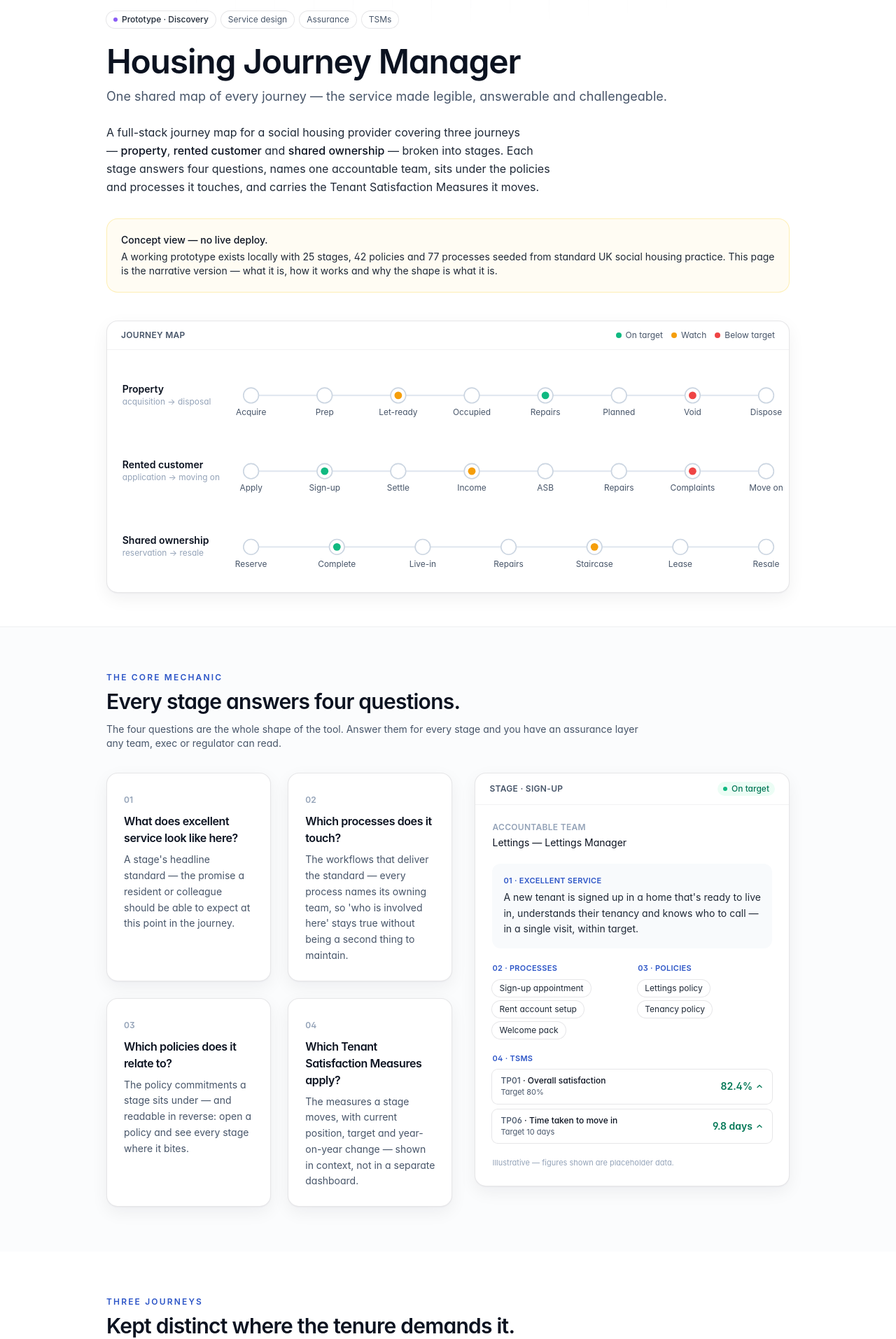
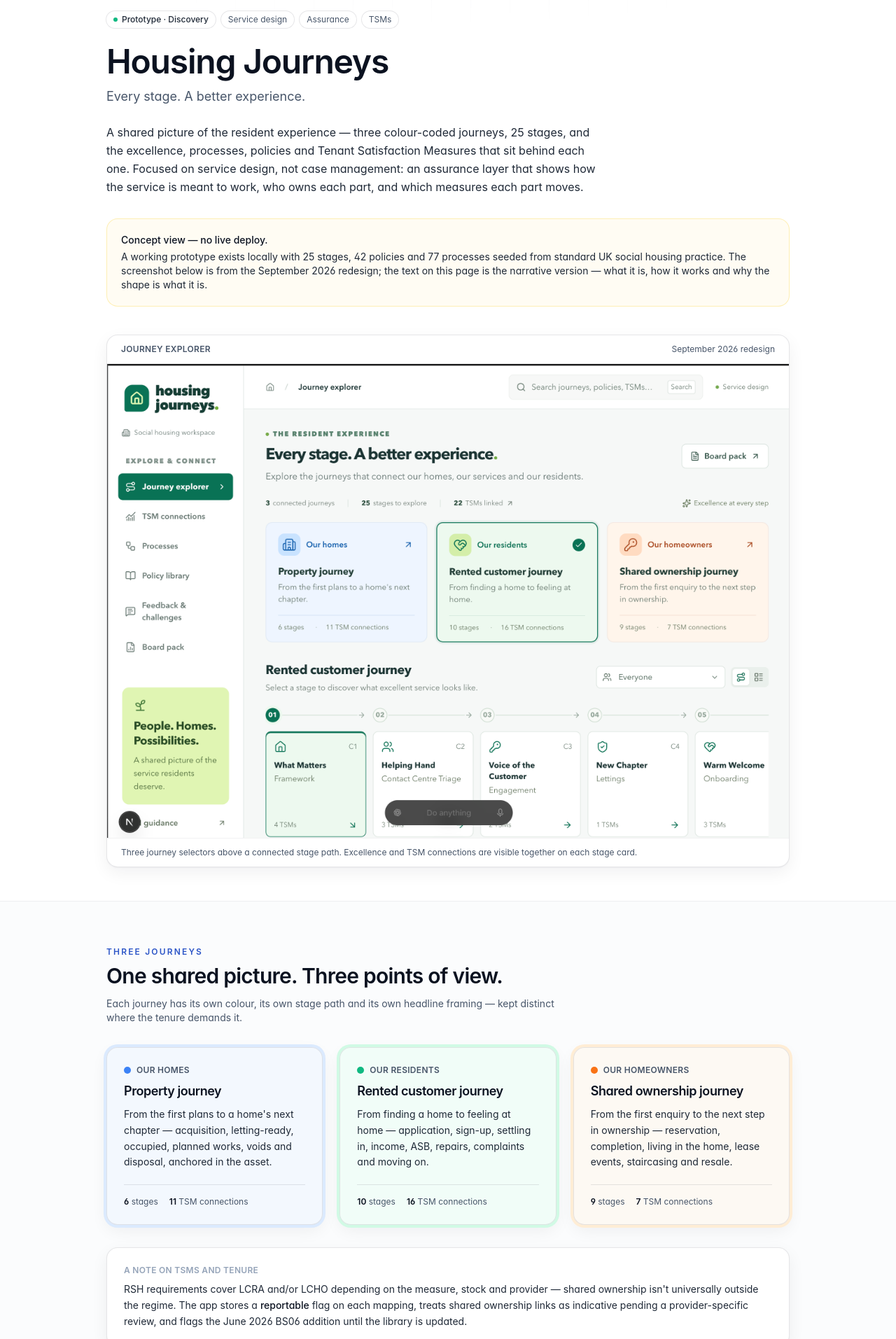
Before and after one commit to thealtjourney/innovation-hub, a Next.js app: page /apps/journey-manager in a window 1280 px wide. Shown: the part 180-2093 px from the top of the page at 70% size. Built offline with nearby package versions, Linux system fonts and the light colour scheme; a web font is replaced by a local one.

Commit message:
Refresh Housing Journeys tile and concept page with real screenshot and Sept 2026 redesign content

```diff
--- a/app/apps/journey-manager/page.tsx
+++ b/app/apps/journey-manager/page.tsx
@@ -3,23 +3,41 @@ import type { Metadata } from "next";
 import { SiteHeader, SiteFooter } from "@/components/SiteChrome";
 
 export const metadata: Metadata = {
-  title: "Housing Journey Manager — Innovation Hub",
+  title: "Housing Journeys — Innovation Hub",
   description:
-    "A full-stack journey map for a social housing provider — an overview and assurance layer showing how the service is meant to work, who owns it, and whether the measures are being hit.",
+    "A shared picture of the resident experience — three colour-coded journeys, 25 stages, and the excellence, processes, policies and Tenant Satisfaction Measures that sit behind each one.",
 };
 
 const journeys = [
   {
-    name: "Property",
-    body: "The asset's life — from acquisition and letting-ready through repairs, planned works and voids to disposal. Anchored in the property, not the tenancy.",
+    heading: "Our homes",
+    name: "Property journey",
+    body: "From the first plans to a home's next chapter — acquisition, letting-ready, occupied, planned works, voids and disposal, anchored in the asset.",
+    dot: "bg-blue-500",
+    ring: "ring-blue-100",
+    tint: "bg-blue-50/60",
+    stages: 6,
+    tsms: 11,
   },
   {
-    name: "Rented customer",
-    body: "The rented household's experience — from application and letting, through the tenancy, income management, ASB, complaints and moving on.",
+    heading: "Our residents",
+    name: "Rented customer journey",
+    body: "From finding a home to feeling at home — application, sign-up, settling in, income, ASB, repairs, complaints and moving on.",
+    dot: "bg-emerald-500",
+    ring: "ring-emerald-100",
+    tint: "bg-emerald-50/60",
+    stages: 10,
+    tsms: 16,
   },
   {
-    name: "Shared ownership",
-    body: "The shared owner's journey — from reservation and staircasing through repairs responsibilities, lease events and resale, kept distinct where the tenure demands it.",
+    heading: "Our homeowners",
+    name: "Shared ownership journey",
+    body: "From the first enquiry to the next step in ownership — reservation, completion, living in the home, lease events, staircasing and resale.",
+    dot: "bg-orange-500",
+    ring: "ring-orange-100",
+    tint: "bg-orange-50/60",
+    stages: 9,
+    tsms: 7,
   },
 ];
 
@@ -27,7 +45,7 @@ const questions = [
   { n: "01", q: "What does excellent service look like here?", b: "A stage's headline standard — the promise a resident or colleague should be able to expect at this point in the journey." },
   { n: "02", q: "Which processes does it touch?", b: "The workflows that deliver the standard — every process names its owning team, so 'who is involved here' stays true without being a second thing to maintain." },
   { n: "03", q: "Which policies does it relate to?", b: "The policy commitments a stage sits under — and readable in reverse: open a policy and see every stage where it bites." },
-  { n: "04", q: "Which Tenant Satisfaction Measures apply?", b: "The measures a stage moves, with current position, target and year-on-year change — shown in context, not in a separate dashboard." },
+  { n: "04", q: "Which Tenant Satisfaction Measures apply?", b: "The measures a stage influences, with current position, target and year-on-year change — shown in context, not in a separate dashboard." },
 ];
 
 const lenses = [
@@ -42,8 +60,15 @@ const lenses = [
 
 const isnts = [
   { t: "Not a system of record", b: "It holds no case data — no tenants, no repairs jobs, no ASB cases. Those live in the tools already built for them. This describes how the service is meant to work, not what happened to a particular household." },
-  { t: "Not a performance dashboard", b: "Figures appear next to the standards they measure, not in a table of their own. The point is the map with numbers on it, not the numbers with a map somewhere else." },
+  { t: "Not a performance dashboard", b: "Figures appear next to the standards they measure, not in a table of their own. A green stage badge shows influence and ambition — it isn't evidence that every standard at that stage is being met." },
   { t: "Not a locked-down document", b: "Any reader can flag a stage as 'this isn't what actually happens' — no sign-in. The people best placed to spot a wrong map are the least likely to hold an admin password." },
+];
+
+const redesign = [
+  { t: "Colour-coded journeys", b: "Property blue, rented customer green, shared ownership orange — one shared identity carried across selectors, stage paths, list views and detail." },
+  { t: "Direct linking", b: "Any journey or stage can be reached via URL (e.g. /map?journey=customer&stage=C4). Direct links reveal their target even when a saved role preference would normally filter that stage out." },
+  { t: "Explorer as the front door", b: "The home page now opens the journey explorer — three journey cards, a connected stage path and a list view. Excellence and TSM connections are visible together." },
+  { t: "BS06 flagged in coverage", b: "RSH added BS06 electrical safety checks in June 2026. The coverage page flags its absence in the library until it's added — rather than pretending the requirement doesn't exist." },
 ];
 
 export default function Page() {
@@ -66,7 +91,7 @@ export default function Page() {
 
           <div className="mt-6 flex flex-wrap items-center gap-2 text-xs">
             <span className="inline-flex items-center gap-1.5 rounded-full bg-white px-2.5 py-1 font-medium text-ink-700 ring-1 ring-ink-900/10">
-              <span className="h-1.5 w-1.5 rounded-full bg-violet-500" />
+              <span className="h-1.5 w-1.5 rounded-full bg-emerald-500" />
               Prototype · Discovery
             </span>
             <span className="rounded-full bg-white px-2.5 py-1 text-ink-500 ring-1 ring-ink-900/10">Service design</span>
@@ -75,20 +100,19 @@ export default function Page() {
           </div>
 
           <h1 className="mt-6 text-balance text-4xl font-semibold tracking-tight text-ink-900 md:text-5xl">
-            Housing Journey Manager
+            Housing Journeys
           </h1>
           <p className="mt-3 text-lg text-ink-500">
-            One shared map of every journey — the service made legible,
-            answerable and challengeable.
+            Every stage. A better experience.
           </p>
 
           <p className="mt-6 max-w-3xl text-balance text-base leading-relaxed text-ink-700">
-            A full-stack journey map for a social housing provider covering
-            three journeys — <span className="font-medium text-ink-900">property</span>,{" "}
-            <span className="font-medium text-ink-900">rented customer</span> and{" "}
-            <span className="font-medium text-ink-900">shared ownership</span> — broken into stages. Each stage answers four questions,
-            names one accountable team, sits under the policies and processes it
-            touches, and carries the Tenant Satisfaction Measures it moves.
+            A shared picture of the resident experience — three colour-coded
+            journeys, 25 stages, and the excellence, processes, policies and
+            Tenant Satisfaction Measures that sit behind each one. Focused on
+            service design, not case management: an assurance layer that shows
+            how the service is meant to work, who owns each part, and which
+            measures each part moves.
           </p>
 
           <div className="mt-8 rounded-2xl border border-amber-200/60 bg-amber-50/60 p-5 text-sm text-ink-700">
@@ -96,72 +120,89 @@ export default function Page() {
             <p className="mt-1">
               A working prototype exists locally with 25 stages, 42 policies
               and 77 processes seeded from standard UK social housing practice.
-              This page is the narrative version — what it is, how it works and
-              why the shape is what it is.
+              The screenshot below is from the September 2026 redesign; the
+              text on this page is the narrative version — what it is, how it
+              works and why the shape is what it is.
             </p>
           </div>
 
-          {/* Journey map illustration */}
+          {/* Journey explorer screenshot */}
           <figure className="mt-10 overflow-hidden rounded-2xl border border-ink-900/10 bg-white shadow-soft">
             <div className="flex items-center justify-between border-b border-ink-900/5 px-5 py-3 text-xs">
-              <span className="font-semibold uppercase tracking-wide text-ink-500">Journey map</span>
-              <span className="flex items-center gap-3 text-ink-500">
-                <span className="flex items-center gap-1.5"><span className="h-2 w-2 rounded-full bg-emerald-500" />On target</span>
-                <span className="flex items-center gap-1.5"><span className="h-2 w-2 rounded-full bg-amber-500" />Watch</span>
-                <span className="flex items-center gap-1.5"><span className="h-2 w-2 rounded-full bg-red-500" />Below target</span>
-              </span>
+              <span className="font-semibold uppercase tracking-wide text-ink-500">Journey explorer</span>
+              <span className="text-ink-500">September 2026 redesign</span>
             </div>
-            <svg viewBox="0 0 900 320" className="w-full" role="img" aria-label="Illustration of three parallel journey tracks with stages and RAG statuses">
-              <defs>
-                <linearGradient id="jm-track" x1="0" x2="1">
-                  <stop offset="0%" stopColor="#F1F5F9" />
-                  <stop offset="100%" stopColor="#F8FAFC" />
-                </linearGradient>
-              </defs>
-              {/* Track labels */}
-              {[
-                { y: 60, label: "Property", sub: "acquisition → disposal" },
-                { y: 160, label: "Rented customer", sub: "application → moving on" },
-                { y: 260, label: "Shared ownership", sub: "reservation → resale" },
-              ].map((t) => (
-                <g key={t.label}>
-                  <text x="20" y={t.y - 4} fontSize="13" fontWeight="600" fill="#0B1220">{t.label}</text>
-                  <text x="20" y={t.y + 12} fontSize="11" fill="#94A3B8">{t.sub}</text>
-                </g>
-              ))}
-              {/* Tracks + stages */}
-              {[
-                { y: 60, stages: [{ n: "Acquire" }, { n: "Prep" }, { n: "Let-ready", rag: "amber" }, { n: "Occupied" }, { n: "Repairs", rag: "green" }, { n: "Planned" }, { n: "Void", rag: "red" }, { n: "Dispose" }] },
-                { y: 160, stages: [{ n: "Apply" }, { n: "Sign-up", rag: "green" }, { n: "Settle" }, { n: "Income", rag: "amber" }, { n: "ASB" }, { n: "Repairs" }, { n: "Complaints", rag: "red" }, { n: "Move on" }] },
-                { y: 260, stages: [{ n: "Reserve" }, { n: "Complete", rag: "green" }, { n: "Live-in" }, { n: "Repairs" }, { n: "Staircase", rag: "amber" }, { n: "Lease" }, { n: "Resale" }] },
-              ].map((track) => {
-                const startX = 190;
-                const endX = 870;
-                const gap = (endX - startX) / (track.stages.length - 1);
-                return (
-                  <g key={track.y}>
-                    <line x1={startX} y1={track.y} x2={endX} y2={track.y} stroke="#E2E8F0" strokeWidth="2" />
-                    {track.stages.map((s, i) => {
-                      const x = startX + gap * i;
-                      const rag = s.rag === "green" ? "#10B981" : s.rag === "amber" ? "#F59E0B" : s.rag === "red" ? "#EF4444" : null;
-                      return (
-                        <g key={s.n}>
-                          <circle cx={x} cy={track.y} r="10" fill="white" stroke="#CBD5E1" strokeWidth="1.5" />
-                          {rag && <circle cx={x} cy={track.y} r="5" fill={rag} />}
-                          <text x={x} y={track.y + 26} fontSize="11" fill="#475569" textAnchor="middle">{s.n}</text>
-                        </g>
-                      );
-                    })}
-                  </g>
-                );
-              })}
-            </svg>
+            <img
+              src="/journey-manager-explorer.png"
+              alt="Housing Journeys — journey explorer showing three colour-coded journey cards (Our homes, Our residents, Our homeowners) and the rented customer journey stages: What Matters, Helping Hand, Voice of the Customer, New Chapter, Warm Welcome."
+              className="w-full"
+              loading="lazy"
+            />
+            <figcaption className="border-t border-ink-900/5 px-5 py-3 text-xs text-ink-500">
+              Three journey selectors above a connected stage path. Excellence
+              and TSM connections are visible together on each stage card.
+            </figcaption>
           </figure>
         </div>
       </section>
 
+      {/* Three journeys */}
+      <section className="relative z-10 border-t border-ink-900/5 bg-slate-50/60">
+        <div className="mx-auto max-w-5xl px-6 py-16">
+          <p className="text-xs font-semibold uppercase tracking-[0.18em] text-brand-600">
+            Three journeys
+          </p>
+          <h2 className="mt-2 max-w-3xl text-3xl font-semibold tracking-tight text-ink-900">
+            One shared picture. Three points of view.
+          </h2>
+          <p className="mt-3 max-w-2xl text-sm text-ink-500">
+            Each journey has its own colour, its own stage path and its own
+            headline framing — kept distinct where the tenure demands it.
+          </p>
+          <div className="mt-8 grid gap-6 md:grid-cols-3">
+            {journeys.map((j) => (
+              <div
+                key={j.name}
+                className={`rounded-2xl border border-ink-900/10 p-6 shadow-soft ring-4 ${j.ring} ${j.tint}`}
+              >
+                <div className="flex items-center gap-2">
+                  <span className={`h-2.5 w-2.5 rounded-full ${j.dot}`} />
+                  <p className="text-xs font-semibold uppercase tracking-wide text-ink-500">
+                    {j.heading}
+                  </p>
+                </div>
+                <h3 className="mt-2 text-lg font-semibold tracking-tight text-ink-900">{j.name}</h3>
+                <p className="mt-2 text-sm leading-relaxed text-ink-700">{j.body}</p>
+                <div className="mt-5 flex items-center gap-4 border-t border-ink-900/10 pt-4 text-xs text-ink-500">
+                  <span>
+                    <span className="font-semibold text-ink-900">{j.stages}</span> stages
+                  </span>
+                  <span>
+                    <span className="font-semibold text-ink-900">{j.tsms}</span> TSM connections
+                  </span>
+                </div>
+              </div>
+            ))}
+          </div>
+          <div className="mt-8 rounded-2xl border border-ink-900/10 bg-white p-6 shadow-soft">
+            <p className="text-xs font-semibold uppercase tracking-wide text-ink-300">
+              A note on TSMs and tenure
+            </p>
+            <p className="mt-2 text-sm leading-relaxed text-ink-700">
+              RSH requirements cover LCRA and/or LCHO depending on the measure,
+              stock and provider — shared ownership isn&apos;t universally
+              outside the regime. The app stores a{" "}
+              <span className="font-medium text-ink-900">reportable</span>{" "}
+              flag on each mapping, treats shared ownership links as indicative
+              pending a provider-specific review, and flags the June 2026 BS06
+              addition until the library is updated.
+            </p>
+          </div>
+        </div>
+      </section>
+
       {/* The four questions */}
-      <section className="relative z-10 border-t border-ink-900/5 bg-slate-50/60">
+      <section className="relative z-10">
         <div className="mx-auto max-w-5xl px-6 py-16">
           <p className="text-xs font-semibold uppercase tracking-[0.18em] text-brand-600">
             The core mechanic
@@ -188,9 +229,10 @@ export default function Page() {
             {/* Stage card illustration */}
             <figure className="overflow-hidden rounded-2xl border border-ink-900/10 bg-white shadow-soft">
               <div className="flex items-center justify-between border-b border-ink-900/5 px-5 py-3 text-xs">
-                <span className="font-semibold uppercase tracking-wide text-ink-500">Stage · Sign-up</span>
+                <span className="font-semibold uppercase tracking-wide text-ink-500">Stage · Warm Welcome</span>
                 <span className="inline-flex items-center gap-1.5 rounded-full bg-emerald-50 px-2 py-0.5 font-medium text-emerald-700">
-                  <span className="h-1.5 w-1.5 rounded-full bg-emerald-500" />On target
+                  <span className="h-1.5 w-1.5 rounded-full bg-emerald-500" />
+                  Rented customer · C5
                 </span>
               </div>
               <div className="p-6">
@@ -200,7 +242,9 @@ export default function Page() {
                 <div className="mt-5 rounded-xl bg-slate-50 p-4">
                   <p className="text-[11px] font-semibold uppercase tracking-wide text-brand-600">01 · Excellent service</p>
                   <p className="mt-1 text-sm leading-relaxed text-ink-700">
-                    A new tenant is signed up in a home that&apos;s ready to live in, understands their tenancy and knows who to call — in a single visit, within target.
+                    A new tenant is welcomed into a home that&apos;s ready to
+                    live in, understands their tenancy and knows who to call —
+                    in a single visit, within target.
                   </p>
                 </div>
 
@@ -227,8 +271,8 @@ export default function Page() {
                   <p className="text-[11px] font-semibold uppercase tracking-wide text-brand-600">04 · TSMs</p>
                   <div className="mt-2 space-y-2">
                     {[
-                      { code: "TP01", n: "Overall satisfaction", v: "82.4%", t: "80%", up: true },
-                      { code: "TP06", n: "Time taken to move in", v: "9.8 days", t: "10 days", up: true },
+                      { code: "TP01", n: "Overall satisfaction", v: "82.4%", t: "80%" },
+                      { code: "TP06", n: "Time taken to move in", v: "9.8 days", t: "10 days" },
                     ].map((m) => (
                       <div key={m.code} className="flex items-center justify-between rounded-lg bg-white px-3 py-2 ring-1 ring-ink-900/10">
                         <div className="min-w-0">
@@ -255,42 +299,33 @@ export default function Page() {
         </div>
       </section>
 
-      {/* Three journeys */}
-      <section className="relative z-10">
+      {/* September 2026 redesign */}
+      <section className="relative z-10 border-t border-ink-900/5 bg-slate-50/60">
         <div className="mx-auto max-w-5xl px-6 py-16">
           <p className="text-xs font-semibold uppercase tracking-[0.18em] text-brand-600">
-            Three journeys
+            September 2026 redesign
           </p>
           <h2 className="mt-2 max-w-3xl text-3xl font-semibold tracking-tight text-ink-900">
-            Kept distinct where the tenure demands it.
+            What&apos;s new.
           </h2>
-          <div className="mt-8 grid gap-6 md:grid-cols-3">
-            {journeys.map((j) => (
-              <div key={j.name} className="rounded-2xl border border-ink-900/10 bg-white p-6 shadow-soft">
-                <h3 className="text-base font-semibold tracking-tight text-ink-900">{j.name}</h3>
-                <p className="mt-2 text-sm leading-relaxed text-ink-500">{j.body}</p>
+          <p className="mt-3 max-w-3xl text-sm text-ink-500">
+            The redesign focuses the tool on service design and assurance —
+            without letting it drift towards being another performance
+            dashboard.
+          </p>
+          <div className="mt-8 grid gap-6 md:grid-cols-2">
+            {redesign.map((r) => (
+              <div key={r.t} className="rounded-2xl border border-ink-900/10 bg-white p-6 shadow-soft">
+                <h3 className="text-base font-semibold tracking-tight text-ink-900">{r.t}</h3>
+                <p className="mt-2 text-sm leading-relaxed text-ink-500">{r.b}</p>
               </div>
             ))}
-          </div>
-          <div className="mt-8 rounded-2xl border border-ink-900/10 bg-white p-6 shadow-soft">
-            <p className="text-xs font-semibold uppercase tracking-wide text-ink-300">
-              A note on TSMs and tenure
-            </p>
-            <p className="mt-2 text-sm leading-relaxed text-ink-700">
-              Tenant Satisfaction Measures are reported for Low Cost Rental
-              Accommodation. Shared ownership households sit outside the TSM
-              perception survey — so shared ownership stages carry TSM links as{" "}
-              <span className="font-medium text-ink-900">indicative only</span>,
-              badged as such, and excluded from the coverage report. The links
-              are kept because those stages still influence the measures; just
-              not reported against them.
-            </p>
           </div>
         </div>
       </section>
 
       {/* Role lenses */}
-      <section className="relative z-10 border-t border-ink-900/5 bg-slate-50/60">
+      <section className="relative z-10">
         <div className="mx-auto max-w-5xl px-6 py-16">
           <p className="text-xs font-semibold uppercase tracking-[0.18em] text-brand-600">
             Role lenses
@@ -323,11 +358,11 @@ export default function Page() {
         </div>
       </section>
 
-      {/* Challenges */}
-      <section className="relative z-10">
+      {/* Feedback & challenges */}
+      <section className="relative z-10 border-t border-ink-900/5 bg-slate-50/60">
         <div className="mx-auto max-w-5xl px-6 py-16">
           <p className="text-xs font-semibold uppercase tracking-[0.18em] text-brand-600">
-            Challenges
+            Feedback &amp; challenges
           </p>
           <h2 className="mt-2 max-w-3xl text-3xl font-semibold tracking-tight text-ink-900">
             The map is wrong. Say so.
@@ -344,7 +379,7 @@ export default function Page() {
       </section>
 
       {/* What it isn't */}
-      <section className="relative z-10 border-t border-ink-900/5 bg-slate-50/60">
+      <section className="relative z-10">
         <div className="mx-auto max-w-5xl px-6 py-16">
           <p className="text-xs font-semibold uppercase tracking-[0.18em] text-brand-600">
             Deliberate boundaries
@@ -368,7 +403,7 @@ export default function Page() {
       </section>
 
       {/* Access */}
-      <section className="relative z-10">
+      <section className="relative z-10 border-t border-ink-900/5 bg-slate-50/60">
         <div className="mx-auto max-w-5xl px-6 py-16">
           <p className="text-xs font-semibold uppercase tracking-[0.18em] text-brand-600">
             Access model
@@ -388,7 +423,7 @@ export default function Page() {
 
       {/* CTA */}
       <section className="relative z-10">
-        <div className="mx-auto max-w-5xl px-6 pb-20">
+        <div className="mx-auto max-w-5xl px-6 pb-20 pt-16">
           <div className="overflow-hidden rounded-3xl bg-ink-900 p-10 text-white shadow-soft md:p-12">
             <div className="grid items-center gap-8 md:grid-cols-[1.6fr_1fr]">
               <div>
--- a/app/page.tsx
+++ b/app/page.tsx
@@ -28,15 +28,15 @@ const discovery: App[] = [
       "M3 12 12 3l9 9M5 10v10h14V10M9 20v-6h6v6",
   },
   {
-    name: "Housing Journey Manager",
-    tagline: "One shared map of every journey",
+    name: "Housing Journeys",
+    tagline: "Every stage. A better experience.",
     description:
-      "A full-stack journey map covering property, rented and shared ownership journeys — where every stage names an accountable team and answers four questions: what excellent service looks like, which processes it touches, which policies it sits under, and which TSMs it moves. An assurance layer, not a system of record.",
+      "A shared picture of the resident experience — three colour-coded journeys (our homes, our residents, our homeowners), 25 stages, and the excellence, processes, policies and Tenant Satisfaction Measures that sit behind each one. An assurance layer, not a system of record.",
     href: "/apps/journey-manager",
     external: false,
     status: "Prototype",
     tags: ["Service design", "Assurance", "TSMs"],
-    accent: "from-orange-50 to-white",
+    accent: "from-emerald-50 to-white",
     iconPath:
       "M9 20 3 22V8l6-2m0 14 6 2m-6-2V6m6 16 6-2V4l-6 2m0 14V6",
   },
```
Also changed, not shown: public/journey-manager-explorer.png (added).
